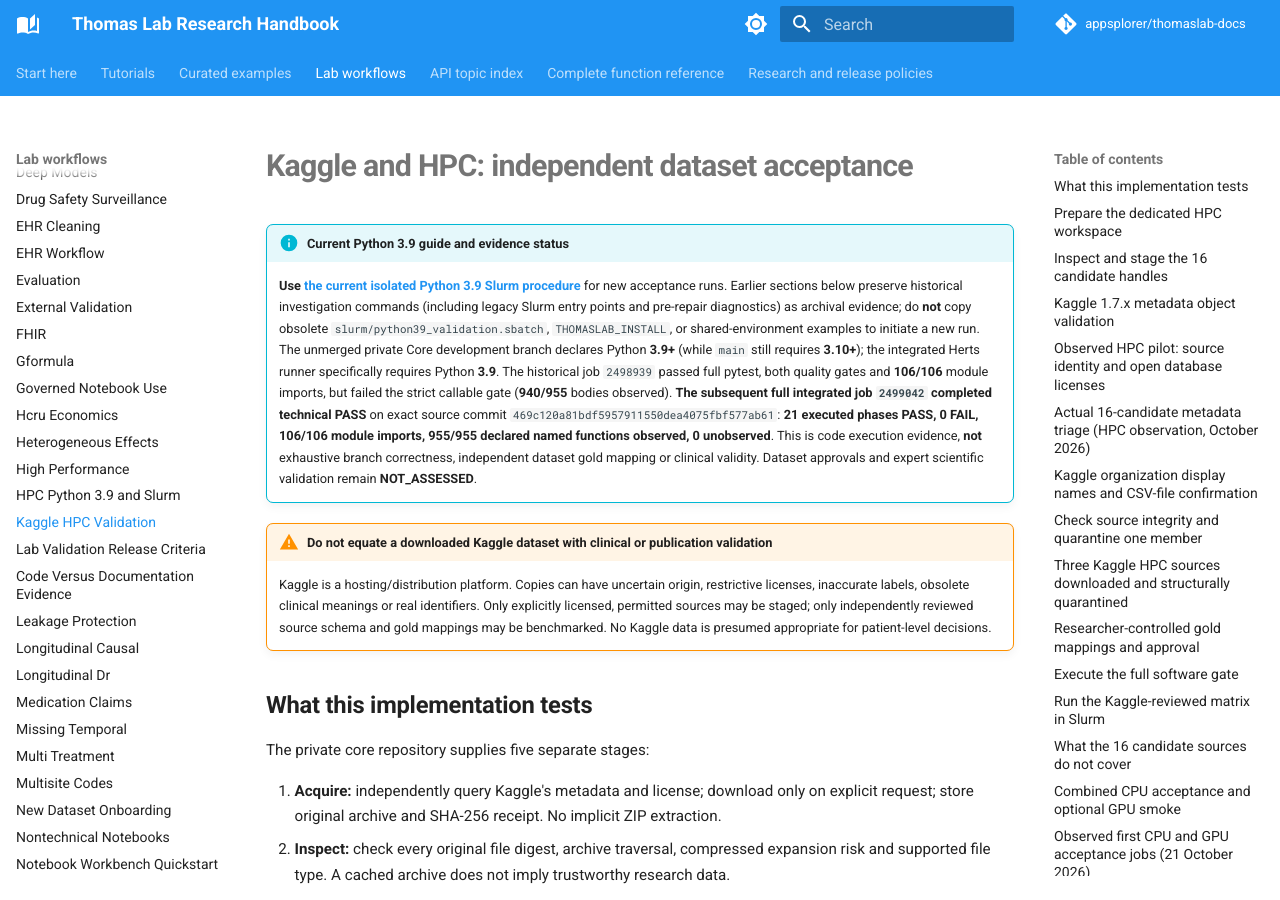
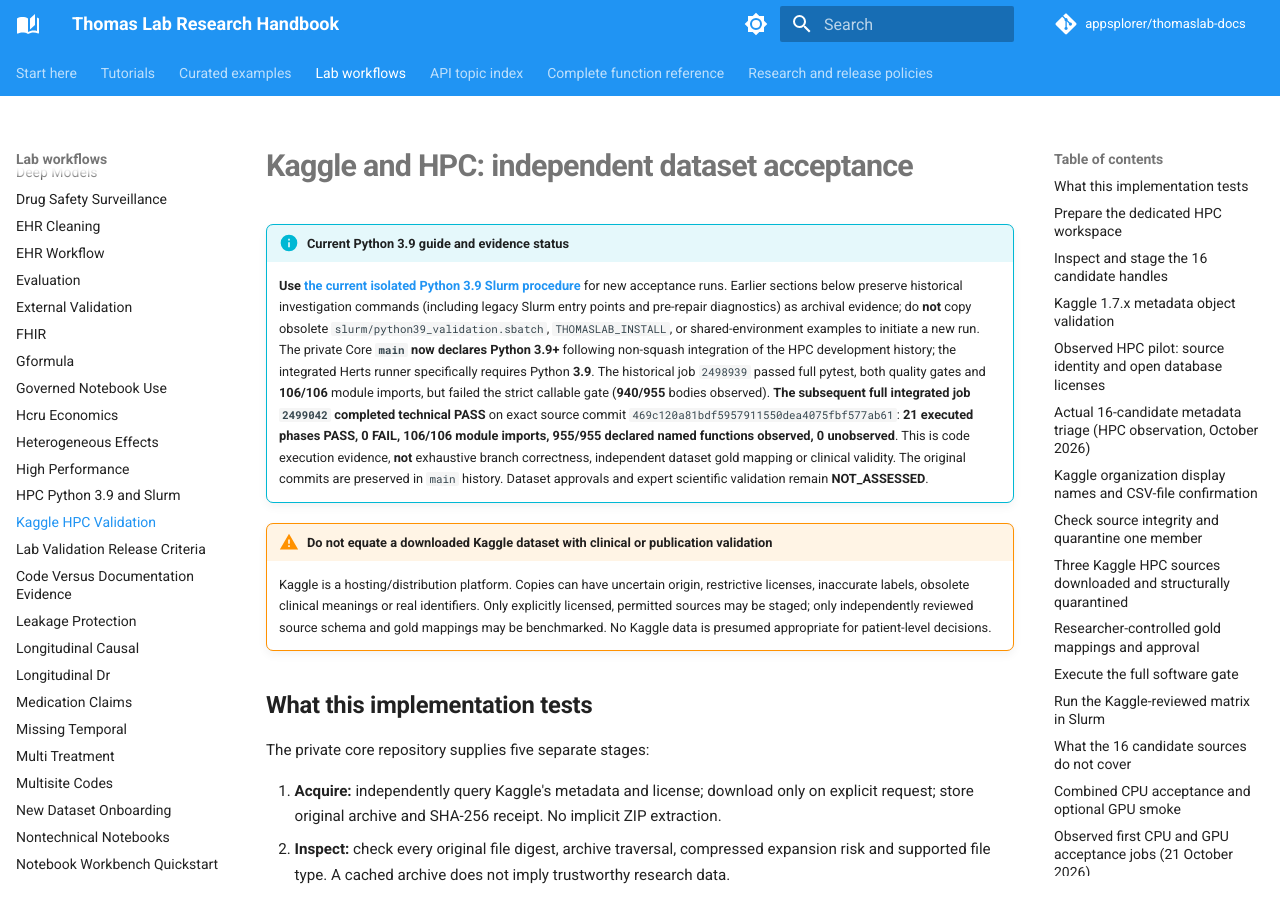
Before and after one commit to appsplorer/thomaslab-docs, an MkDocs documentation site: the page built from docs/guides/kaggle-hpc-acceptance.md, in a window 1280 px wide and 900 px high. Built offline with MkDocs 1.6.1 and Material for MkDocs 9.7.7, drawn with Linux system fonts in a browser that asks for light colours; comment, search, counter and statistics services are not loaded.

Commit message:
docs: synchronize current main-branch installation and research readiness after history-preserving merge

```diff
--- a/docs/guides/kaggle-hpc-acceptance.md
+++ b/docs/guides/kaggle-hpc-acceptance.md
@@ -2,7 +2,7 @@
 
 
 !!! info "Current Python 3.9 guide and evidence status"
-    **Use [the current isolated Python 3.9 Slurm procedure](hpc-python39.md)** for new acceptance runs. Earlier sections below preserve historical investigation commands (including legacy Slurm entry points and pre-repair diagnostics) as archival evidence; do **not** copy obsolete `slurm/python39_validation.sbatch`, `THOMASLAB_INSTALL`, or shared-environment examples to initiate a new run. The unmerged private Core development branch declares Python **3.9+** (while `main` still requires **3.10+**); the integrated Herts runner specifically requires Python **3.9**. The historical job `2498939` passed full pytest, both quality gates and **106/106** module imports, but failed the strict callable gate (**940/955** bodies observed). **The subsequent full integrated job `2499042` completed technical PASS** on exact source commit `469c120a81bdf5957911550dea4075fbf577ab61`: **21 executed phases PASS, 0 FAIL, 106/106 module imports, 955/955 declared named functions observed, 0 unobserved**. This is code execution evidence, **not** exhaustive branch correctness, independent dataset gold mapping or clinical validity. Dataset approvals and expert scientific validation remain **NOT_ASSESSED**.
+    **Use [the current isolated Python 3.9 Slurm procedure](hpc-python39.md)** for new acceptance runs. Earlier sections below preserve historical investigation commands (including legacy Slurm entry points and pre-repair diagnostics) as archival evidence; do **not** copy obsolete `slurm/python39_validation.sbatch`, `THOMASLAB_INSTALL`, or shared-environment examples to initiate a new run. The private Core **`main` now declares Python 3.9+** following non-squash integration of the HPC development history; the integrated Herts runner specifically requires Python **3.9**. The historical job `2498939` passed full pytest, both quality gates and **106/106** module imports, but failed the strict callable gate (**940/955** bodies observed). **The subsequent full integrated job `2499042` completed technical PASS** on exact source commit `469c120a81bdf5957911550dea4075fbf577ab61`: **21 executed phases PASS, 0 FAIL, 106/106 module imports, 955/955 declared named functions observed, 0 unobserved**. This is code execution evidence, **not** exhaustive branch correctness, independent dataset gold mapping or clinical validity. The original commits are preserved in `main` history. Dataset approvals and expert scientific validation remain **NOT_ASSESSED**.
 
 
 !!! warning "Do not equate a downloaded Kaggle dataset with clinical or publication validation"
```
